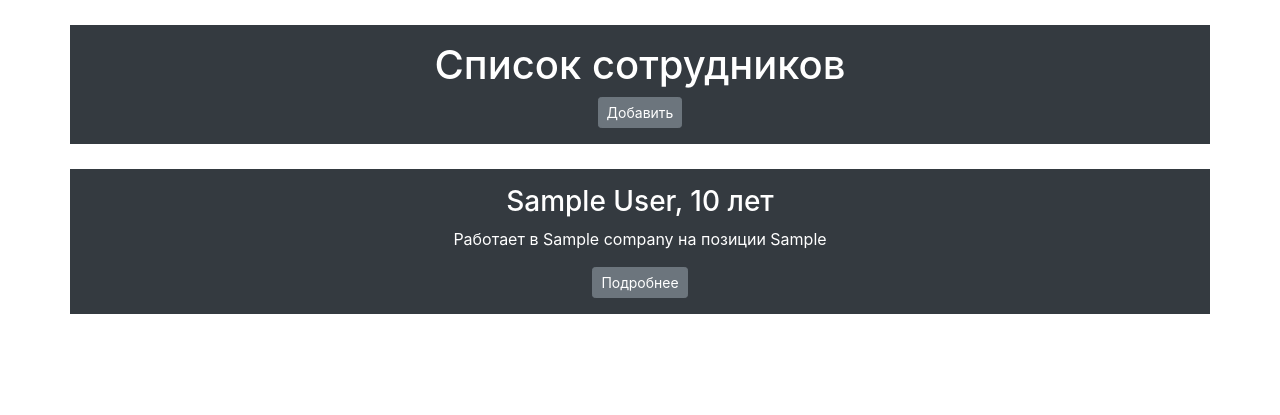
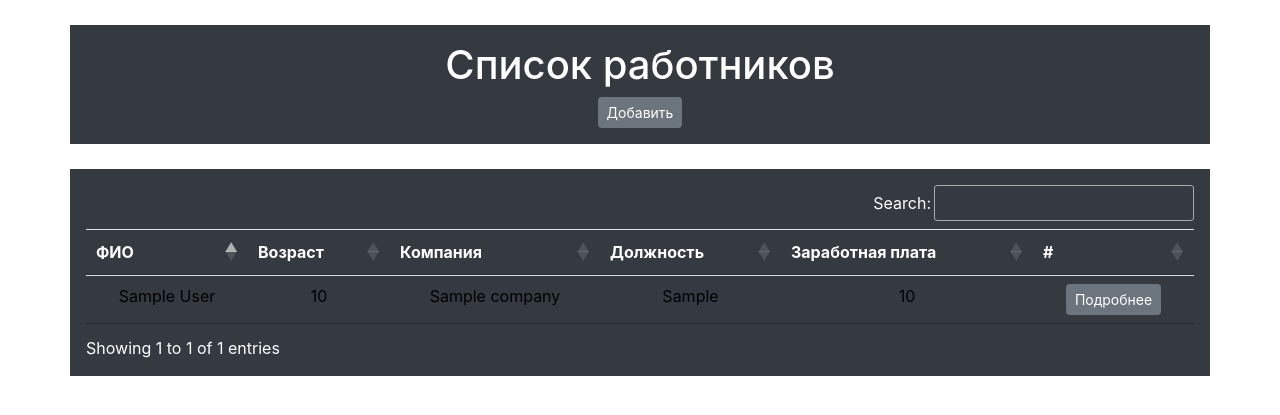
Before and after one commit to heyImDrew/simple_crm, a Django app: page /all/employee in a window 1280 px wide. Shown: the part 56-471 px from the top of the page. Run offline with Django 3.2, Linux system fonts and the light colour scheme; tables that the repository leaves empty hold one stand-in row (values such as "Sample post"); some libraries are stand-ins or nearby versions.

Commit message:
[EDIT] pages

```diff
--- a/companies/models.py
+++ b/companies/models.py
@@ -20,4 +20,4 @@ class Partnership(models.Model):
     description = models.TextField(blank=True, null=True)
 
     def __str__(self):
-        return "Партнерство " + ', '.join([company.name for company in self.companies.all()])
+        return ', '.join([company.name for company in self.companies.all()])
--- a/static/add.css
+++ b/static/add.css
@@ -1,4 +1,4 @@
 .container-margin {
-    margin-top: 10px;
+    margin-top: 25px;
     text-align: center;
 }
--- a/static/showall.css
+++ b/static/showall.css
@@ -2,3 +2,6 @@
     margin-top: 25px;
     text-align: center;
 }
+#table_id_filter {
+    color: white !important;
+}
--- a/templates/add_company.html
+++ b/templates/add_company.html
@@ -9,7 +9,8 @@
 {% block content %}
 <div>
     <div class="container p-3 bg-dark text-white container-margin">
-        <h2>Добавление компании</h2>
+        <h1>Добавление компании</h1>
+        <button type="button" class="btn btn-secondary btn-sm" onclick="window.location.href ='{% url 'companies_page' %}'">Назад</button>
     </div>
     <div class="container p-3 bg-dark text-white container-margin">
         <p>Форма</p>
--- a/templates/add_employee.html
+++ b/templates/add_employee.html
@@ -9,7 +9,8 @@
 {% block content %}
 <div>
     <div class="container p-3 bg-dark text-white container-margin">
-        <h2>Добавление сотрудника</h2>
+        <h1>Добавление сотрудника</h1>
+        <button type="button" class="btn btn-secondary btn-sm" onclick="window.location.href ='{% url 'employee_page' %}'">Назад</button>
     </div>
     <div class="container p-3 bg-dark text-white container-margin">
         <p>Форма</p>
--- a/templates/add_partnership.html
+++ b/templates/add_partnership.html
@@ -9,7 +9,8 @@
 {% block content %}
 <div>
     <div class="container p-3 bg-dark text-white container-margin">
-        <h2>Добавление партнерства</h2>
+        <h1>Добавление партнерства</h1>
+        <button type="button" class="btn btn-secondary btn-sm" onclick="window.location.href ='{% url 'partnerships_page' %}'">Назад</button>
     </div>
     <div class="container p-3 bg-dark text-white container-margin">
         <p>Форма</p>
--- a/templates/employee.html
+++ b/templates/employee.html
@@ -5,24 +5,59 @@
 {% endblock %}
 {% block css %}
 <link rel="stylesheet" href="{% static 'showall.css' %}">
+<script src="https://ajax.googleapis.com/ajax/libs/jquery/1.8.3/jquery.min.js"></script>
+<script src="http://code.jquery.com/ui/1.9.2/jquery-ui.js"></script>
+<link rel="stylesheet" href="//cdn.datatables.net/1.10.22/css/jquery.dataTables.min.css">
+<script type="text/javascript" charset="utf8" src="https://cdn.datatables.net/1.10.22/js/jquery.dataTables.js"></script>
 {% endblock %}
 {% block content %}
+<script>
+    $(document).ready( function () {
+        $('#table_id').DataTable( {
+            paging: false,
+            searching: true,
+            ordering: true,
+        } );
+    } );
+</script>
 <div>
     <div class="container p-3 bg-dark text-white container-margin">
-        <h1>Список сотрудников</h1>
+        <h1>Список работников</h1>
         <button type="button" class="btn btn-secondary btn-sm" onclick="window.location.href ='{% url 'add_employee' %}'">Добавить</button>
     </div>
     {% if employees %}
-        {% for employee in employees %}
         <div class="container p-3 bg-dark text-white container-margin">
-            <h3>{{ employee.full_name }}, {{ employee.age }} лет</h3>
-            <p>Работает в {{ employee.company }} на позиции {{ employee.position }}</p>
-            <button type="button" class="btn btn-secondary btn-sm" onclick="window.location.href ='{% url 'start_page' %}'">Подробнее</button>
+            <table class="table" id="table_id">
+                <thead>
+                <tr>
+                    <th scope="col">ФИО</th>
+                    <th scope="col">Возраст</th>
+                    <th scope="col">Компания</th>
+                    <th scope="col">Должность</th>
+                    <th scope="col">Заработная плата</th>
+                    <th scope="col">#</th>
+                </tr>
+                </thead>
+                <tbody>
+
+                {% for employee in employees %}
+                <tr>
+                    <td style="color: black;">{{ employee.full_name }}</th>
+                    <td style="color: black;">{{ employee.age }}</td>
+                    <td style="color: black;">{{ employee.company }}</td>
+                    <td style="color: black;">{{ employee.position }}</td>
+                    <td style="color: black;">{{ employee.salary }}</td>
+                    <td><button type="button" class="btn btn-secondary btn-sm" onclick="window.location.href ='{% url 'start_page' %}'">Подробнее</button></td>
+                </tr>
+                {% endfor %}
+
+                </tbody>
+            </table>
         </div>
-        {% endfor %}
     {% else %}
     <div class="container p-3 bg-dark text-white container-margin">
-        <p>Сотрудники не добавлены в систему</p>
+        <p>Партнерства не добавлены в систему</p>
     </div>
     {% endif %}
+</div>
 {% endblock %}
```
Also changed, not shown: templates/companies.html (+39 -5 lines), templates/partnerships.html (+36 -6 lines).
